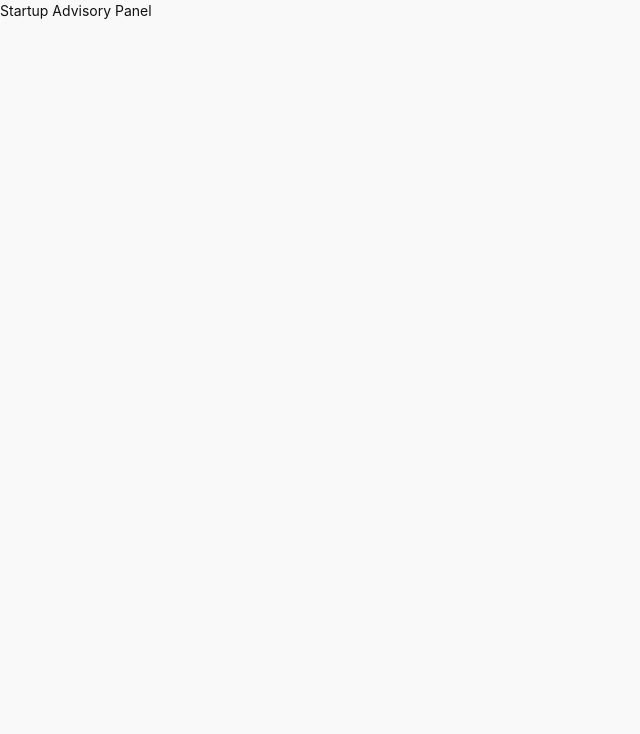
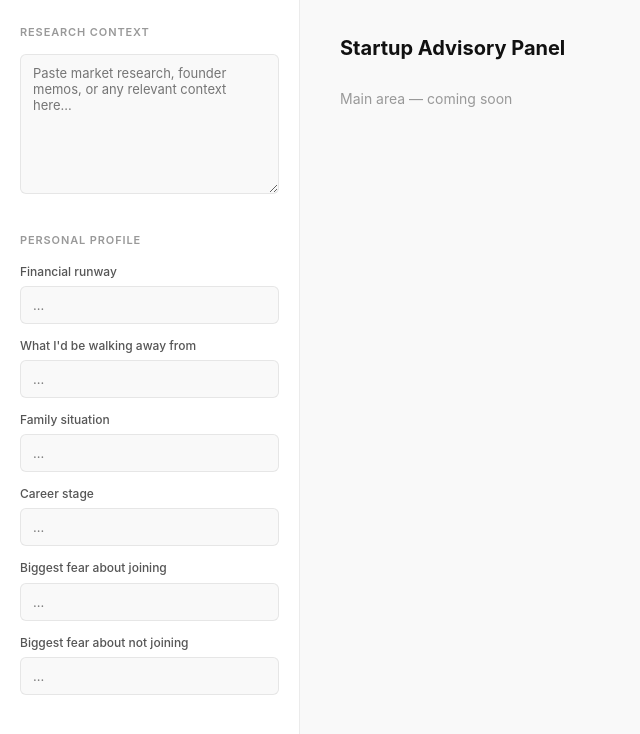
Before and after one commit to tgierke/startup-advisor, a React (Vite) app: page / in a window 1280 px wide. Shown: the top 734 px of the page, without its empty margins (0-640 px from the left). Built offline with nearby package versions, Linux system fonts and the light colour scheme.

Commit message:
feat: add Sidebar with localStorage persistence
Co-Authored-By: Claude Sonnet 4.6 <noreply@anthropic.com>

```diff
--- a/src/App.jsx
+++ b/src/App.jsx
@@ -1,3 +1,45 @@
+import { useState } from 'react'
+import Sidebar from './components/Sidebar'
+
+const PROFILE_KEY = 'sap_personal_profile'
+const RESEARCH_KEY = 'sap_research_context'
+
+function loadJSON(key, fallback) {
+  try {
+    const val = localStorage.getItem(key)
+    return val ? JSON.parse(val) : fallback
+  } catch {
+    return fallback
+  }
+}
+
 export default function App() {
-  return <div className="app">Startup Advisory Panel</div>
+  const [sidebarOpen, setSidebarOpen] = useState(false)
+  const [researchContext, setResearchContext] = useState(
+    () => localStorage.getItem(RESEARCH_KEY) || ''
+  )
+  const [profile, setProfile] = useState(
+    () => loadJSON(PROFILE_KEY, {})
+  )
+
+  return (
+    <div className="app">
+      <button className="sidebar-toggle" onClick={() => setSidebarOpen(o => !o)}>
+        {sidebarOpen ? '✕ Close' : '☰ Profile'}
+      </button>
+      <Sidebar
+        isOpen={sidebarOpen}
+        researchContext={researchContext}
+        setResearchContext={setResearchContext}
+        profile={profile}
+        setProfile={setProfile}
+      />
+      <main className="main">
+        <div className="main-header">
+          <h1>Startup Advisory Panel</h1>
+        </div>
+        <p style={{ color: 'var(--color-text-muted)' }}>Main area — coming soon</p>
+      </main>
+    </div>
+  )
 }
--- /dev/null
+++ b/src/components/Sidebar.jsx
@@ -0,0 +1,55 @@
+import { useEffect } from 'react'
+
+const PROFILE_KEY = 'sap_personal_profile'
+const RESEARCH_KEY = 'sap_research_context'
+
+const PROFILE_FIELDS = [
+  { key: 'runway', label: 'Financial runway' },
+  { key: 'walkingAway', label: "What I'd be walking away from" },
+  { key: 'family', label: 'Family situation' },
+  { key: 'careerStage', label: 'Career stage' },
+  { key: 'fearJoining', label: 'Biggest fear about joining' },
+  { key: 'fearNotJoining', label: 'Biggest fear about not joining' },
+]
+
+export default function Sidebar({ isOpen, researchContext, setResearchContext, profile, setProfile }) {
+  useEffect(() => {
+    localStorage.setItem(RESEARCH_KEY, researchContext)
+  }, [researchContext])
+
+  useEffect(() => {
+    localStorage.setItem(PROFILE_KEY, JSON.stringify(profile))
+  }, [profile])
+
+  function handleProfileChange(key, value) {
+    setProfile(prev => ({ ...prev, [key]: value }))
+  }
+
+  return (
+    <aside className={`sidebar ${isOpen ? 'open' : ''}`}>
+      <div className="sidebar-section">
+        <h2>Research context</h2>
+        <textarea
+          placeholder="Paste market research, founder memos, or any relevant context here..."
+          value={researchContext}
+          onChange={e => setResearchContext(e.target.value)}
+        />
+      </div>
+
+      <div className="sidebar-section">
+        <h2>Personal profile</h2>
+        {PROFILE_FIELDS.map(field => (
+          <div className="profile-field" key={field.key}>
+            <label>{field.label}</label>
+            <input
+              type="text"
+              value={profile[field.key] || ''}
+              onChange={e => handleProfileChange(field.key, e.target.value)}
+              placeholder="..."
+            />
+          </div>
+        ))}
+      </div>
+    </aside>
+  )
+}
```
